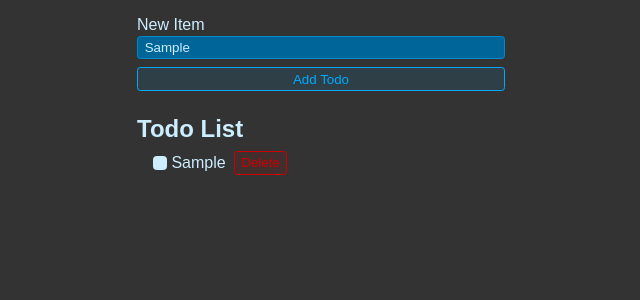
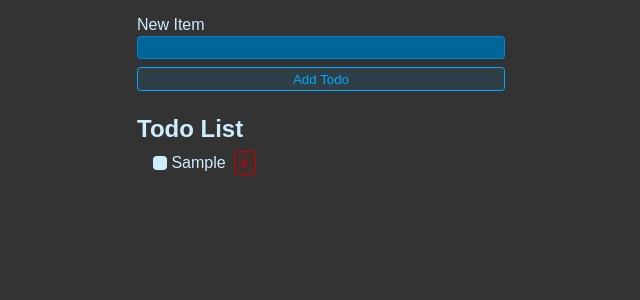
Before and after one commit to ColtonRandall/react-todo-app, a React (Vite) app: page / in a window 1280 px wide. Both pictures are taken after typing "Sample" into the empty fields and a click on the button "Add Todo". Shown: the top 300 px of the page, without its empty margins (319-959 px from the left). Built offline with nearby package versions, Linux system fonts and the light colour scheme.

Commit message:
add delete logic

```diff
--- a/src/App.jsx
+++ b/src/App.jsx
@@ -3,10 +3,16 @@
 
 export default function App() {
   const [newItem, setNewItem] = useState("");
-  const [todos, setNewTodos] = useState([]); // empty array for multiple todos to be added
+  const [todos, setTodos] = useState([]); // empty array for multiple todos to be added
 
   function handleInput(e) {
     return setNewItem(e.target.value);
+  }
+
+  function deleteTodo(id) {
+    setTodos((currentTodos) => {
+      return currentTodos.filter((todo) => todo.id !== id);
+    });
   }
 
   function handleSubmit(e) {
@@ -17,12 +23,15 @@
       - If youw ant to modify the existing state, you need to add a function `() => {}`
       - Function takes in one argument - the CURRENT state of the object (currentTodos)
     */
-    setNewTodos((currentTodos) => {
+    setTodos((currentTodos) => {
       return [
         ...currentTodos,
         { id: crypto.randomUUID(), title: newItem, completed: false },
       ];
     });
+
+
+    setNewItem("");
   }
 
   return (
@@ -36,33 +45,24 @@
       </form>
       <h1 className="header">Todo List</h1>
       <ul className="list">
+        {todos.length === 0 && "All done 😊"}
         {/* loop through todos and render them in JSX using map */}
         {todos.map((todo) => {
           return (
-            <li>
+            <li key={todo.id}>
               <label>
                 <input type="checkbox" />
                 {todo.title}
               </label>
-              <button className="btn btn-danger">Delete</button>
+              <button
+                onClick={() => deleteTodo(todo.id)}
+                className="btn btn-danger"
+              >
+                x
+              </button>
             </li>
           );
         })}
-
-        {/* <li>
-          <label>
-            <input type="checkbox" />
-            Todo item 1
-          </label>
-          <button className="btn btn-danger">Delete</button>
-        </li>
-        <li>
-          <label>
-            <input type="checkbox" />
-            Todo item 2
-          </label>
-          <button className="btn btn-danger">Delete</button>
-        </li> */}
       </ul>
     </>
   );
```
